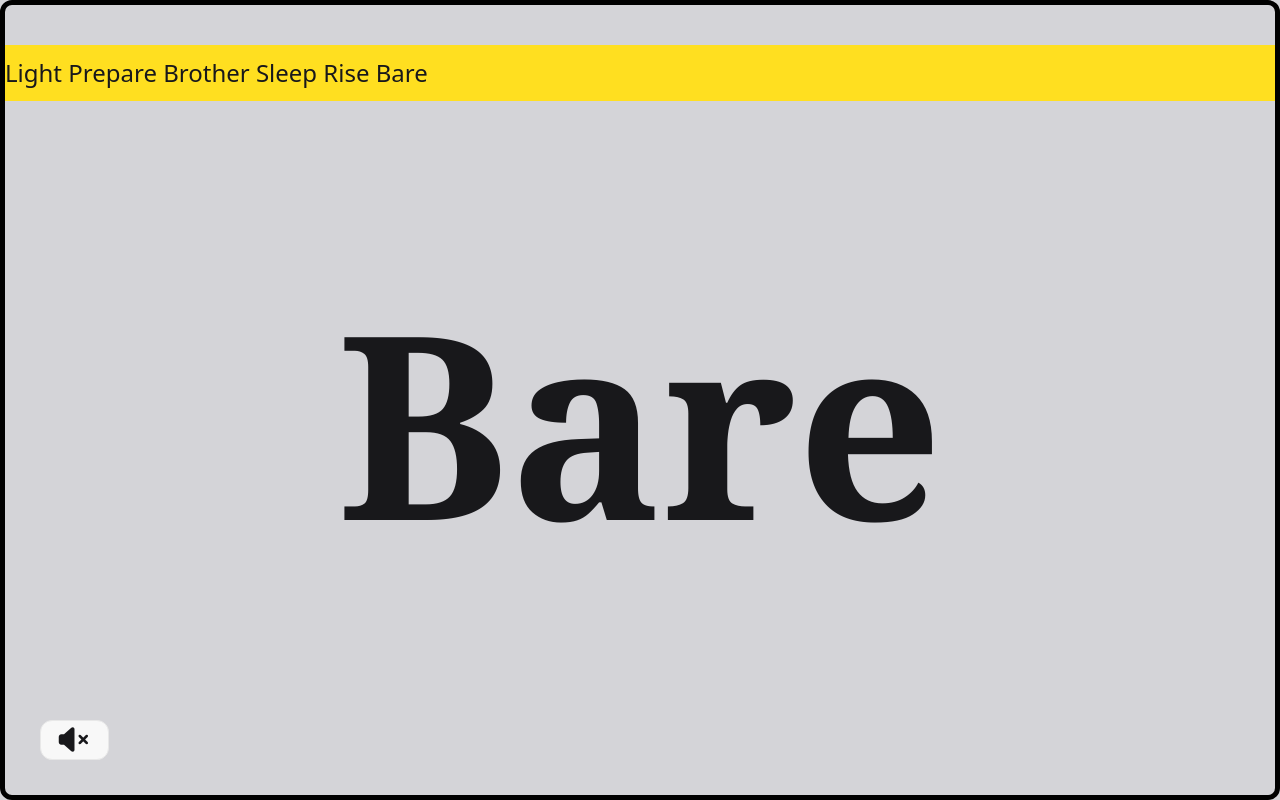
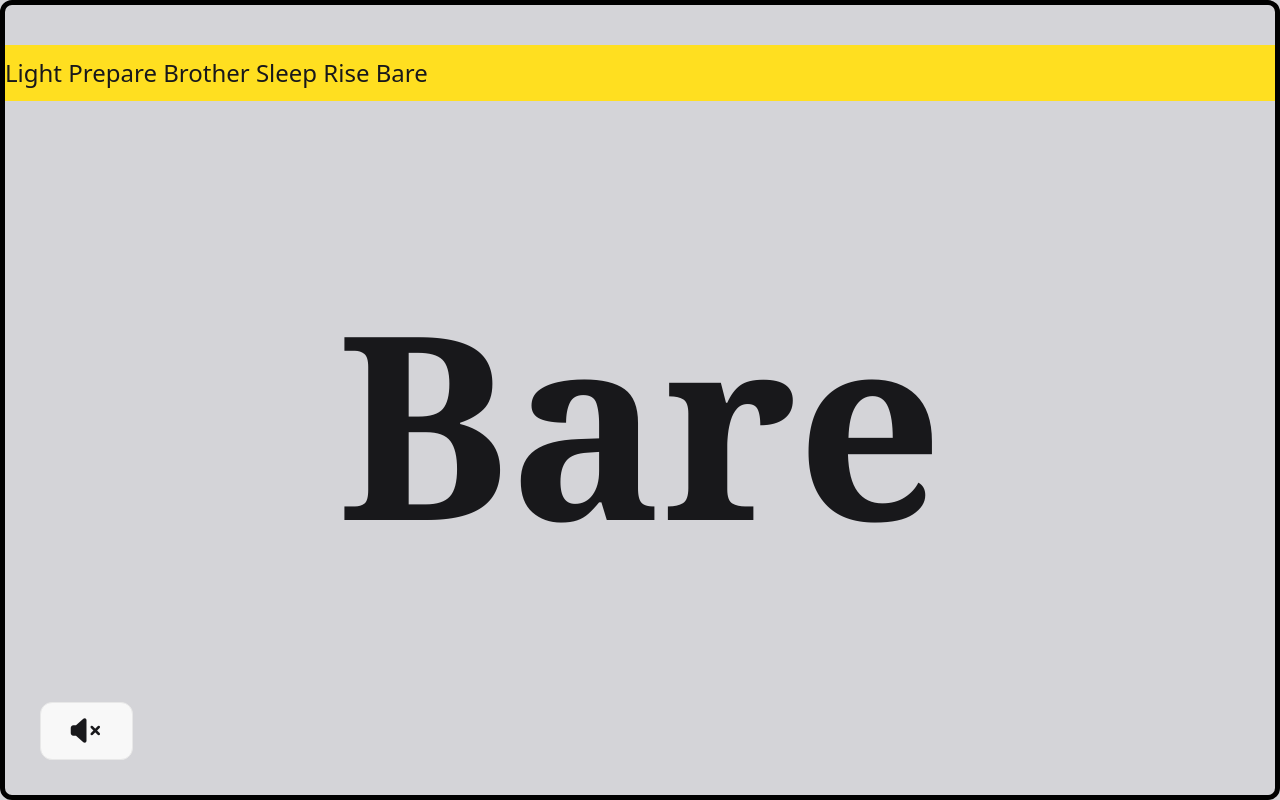
Before and after one commit to theonlyrizal/tad-inspired-project-1, a plain HTML site: page index.html in a window 1280 px wide. Drawn offline with nearby package versions, Linux system fonts and the light colour scheme.

Commit message:
Button fix

```diff
--- a/index.html
+++ b/index.html
@@ -17,7 +17,7 @@
     <script src="https://cdn.jsdelivr.net/npm/@tailwindcss/browser@4"></script>
   </head>
   <body id="web-body" class="flex justify-center bg-zinc-300">
-    <button id="audio-button" class="btn absolute bottom-10 left-10 rounded-xl shadow-none">
+    <button id="audio-button" class="btn absolute bottom-10 left-10 p-7 rounded-xl shadow-none">
       <i class="fa-solid fa-volume-xmark fa-2xl"></i>
     </button>
 
```
